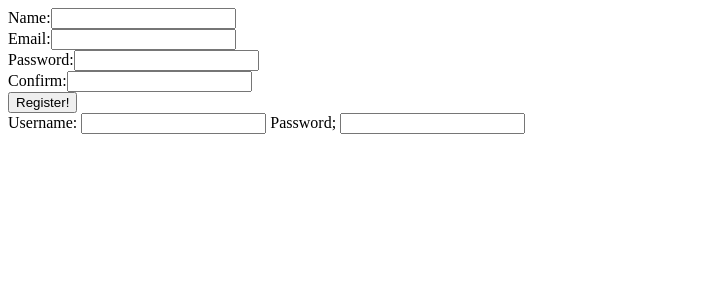
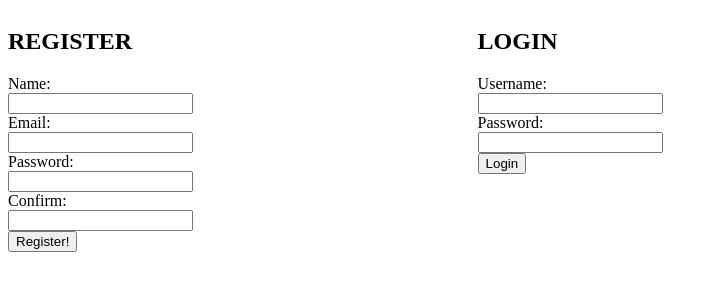
Before and after one commit to dylanPMurphy/Login_Registration, a Django app: page / in a window 1280 px wide. Shown: the top 300 px of the page, without its empty margins (0-718 px from the left). Run offline with Django 3.2, Linux system fonts and the light colour scheme.

Commit message:
assignment complete

```diff
--- /dev/null
+++ b/login_registration/login_reg/static/css/style.css
@@ -0,0 +1,12 @@
+form{
+    display: inline-block;
+    width: 48%;
+    vertical-align: top;
+}
+form input{
+    display:block;
+}
+#container{
+    width:970px;
+
+}
--- a/login_registration/login_reg/templates/index.html
+++ b/login_registration/login_reg/templates/index.html
@@ -4,8 +4,11 @@
     <meta charset="UTF-8">
     <meta name="viewport" content="width=device-width, initial-scale=1.0">
     <title>Login Registration</title>
+    {%load static%}
+    <link rel="stylesheet" href="{% static 'css/style.css'%}">
 </head>
 <body>
+    <div id="container">
         {% if messages %}
         <ul class="messages">
             {% for message in messages %}
@@ -14,19 +17,24 @@
         </ul>
         {% endif %}
         <form action="/register" method="POST">
+            <h2>REGISTER</h2>
             {%csrf_token%}
-        Name:<input type="text" name="user_name" ><br>
-        Email:<input type="email" name="email"><br>
-        Password:<input type="password" name="password"><br>
-        Confirm:<input type="password" name="confirm_password"><br>
-        <input type="submit" value="Register!"><br>
+            Name:<input type="text" name="user_name" >
+            Email:<input type="email" name="email">
+            Password:<input type="password" name="password">
+            Confirm:<input type="password" name="confirm_password">
+            <input type="submit" value="Register!">
         </form>
 
         <form action="/login" method="post">
+            <h2>LOGIN</h2>
             {%csrf_token%}
             Username: <input type="text" name="login_uname">
-        Password; <input type="password" name="login_pass">
+            Password: <input type="password" name="login_pass">
+            <input type="submit" value="Login">
         </form>
+
+    </div>
 
 </body>
 </html>
--- a/login_registration/login_reg/urls.py
+++ b/login_registration/login_reg/urls.py
@@ -3,5 +3,8 @@ from . import views
 urlpatterns = [
     path('', views.index),
     path('register', views.register),
-    path('successRegister', views.reg_success)
+    path('successRegister', views.reg_success),
+    path('login', views.login),
+    path('success', views.success),
+    path('logout', views.logout)
 ]
--- a/login_registration/login_reg/views.py
+++ b/login_registration/login_reg/views.py
@@ -30,3 +30,37 @@ def register(request):
 
 def reg_success(request):
     return render(request, 'successful_REG.html')
+
+
+def login(request):
+    if request.method =="POST":
+        user = User.objects.filter(name=request.POST['login_uname']) # why are we using filter here instead of get?
+        if user and request.POST['login_pass']: # note that we take advantage of truthiness here: an empty list will return false
+            logged_user = user[0]
+            # assuming we only have one user with this username, the user would be first in the list we get back
+            # of course, we should have some logic to prevent duplicates of usernames when we create users
+            # use bcrypt's check_password_hash method, passing the hash from our database and the password from the form
+            if bcrypt.checkpw(request.POST['login_pass'].encode(), logged_user.password.encode()):
+                # if we get True after checking the password, we may put the user id in session
+                request.session['userid'] = logged_user.id
+                # never render on a post, always redirect!
+                return redirect('/success')
+            else:
+                messages.error(request, "Username or password incorrect")
+                return redirect('/')
+        else:
+            messages.error(request, "Username or password incorrect")
+            return redirect('/')
+
+def success(request):
+
+    context = {
+
+
+        'session_user':User.objects.get(id=request.session['userid'])
+    }
+    return render(request, 'successful_LOGIN.html', context)
+
+def logout(request):
+    request.session.flush()
+    return redirect('/')
```
Also changed, not shown: login_registration/login_reg/templates/successful_LOGIN.html (added, +12 -0 lines). Lines whose indentation alone changed are shown as unchanged.
